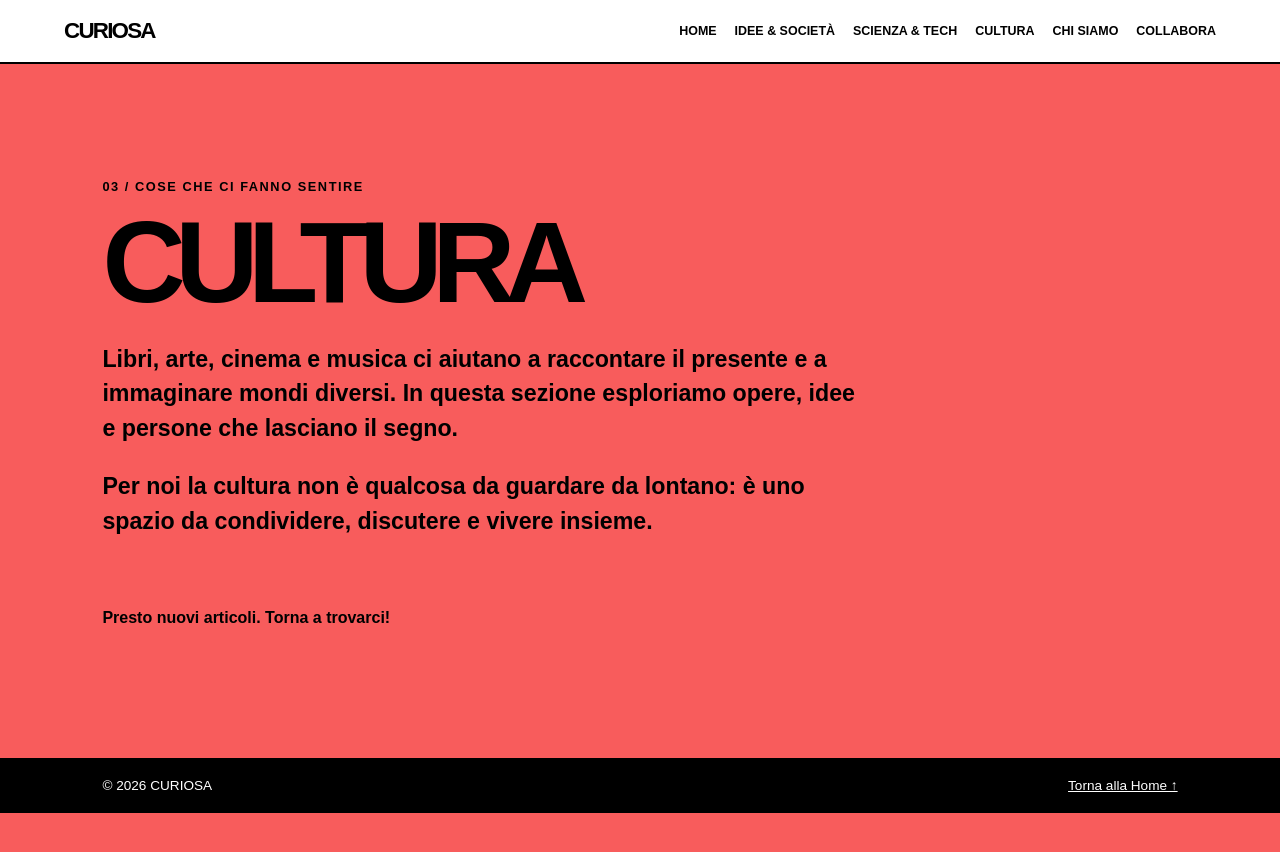
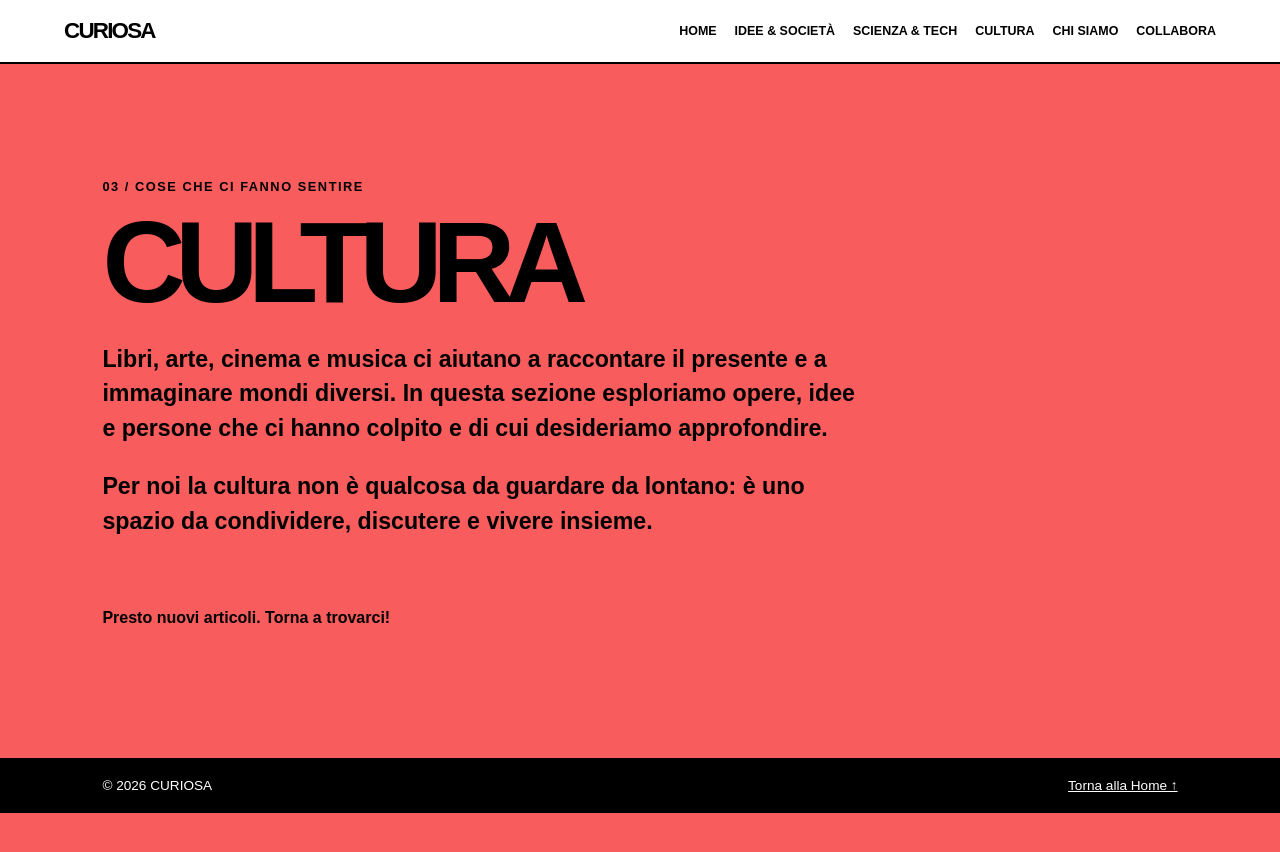
Before and after one commit to Adikun01000/adikun01000.github.io, a Jekyll site: the page built from cultura.html, in a window 1280 px wide. Shown: the top 852 px of the page. Built offline with Jekyll 4.4.1, drawn with Linux system fonts in a browser that asks for light colours.

Commit message:
Update text in cultura.html section intro

```diff
--- a/cultura.html
+++ b/cultura.html
@@ -12,7 +12,7 @@ section_label: "03 / Cose che ci fanno sentire"
   <p>
     Libri, arte, cinema e musica ci aiutano a raccontare il presente
     e a immaginare mondi diversi. In questa sezione esploriamo opere,
-    idee e persone che lasciano il segno.
+    idee e persone che ci hanno colpito e di cui desideriamo approfondire.
   </p>
   <p>
     Per noi la cultura non è qualcosa da guardare da lontano: è uno spazio
```
